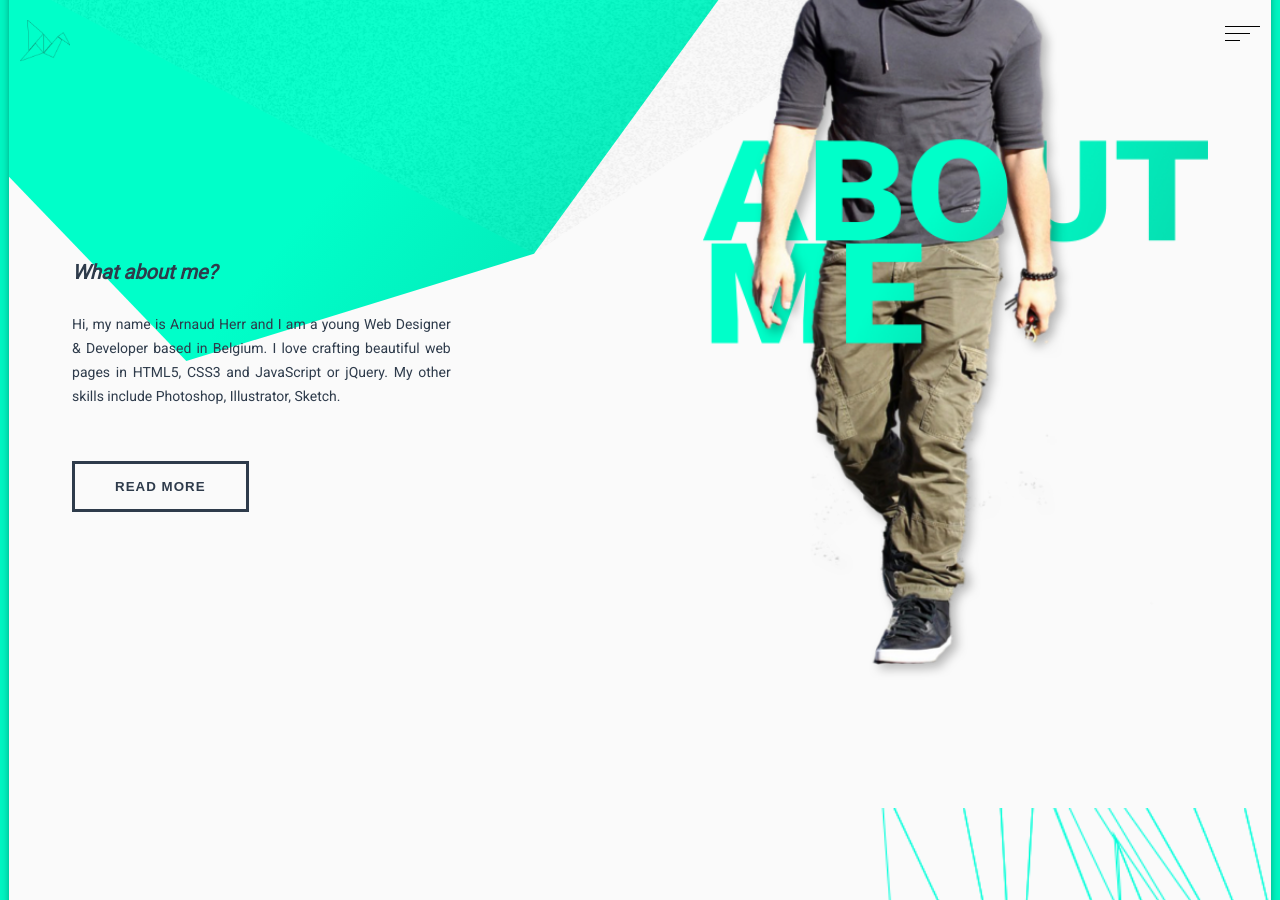
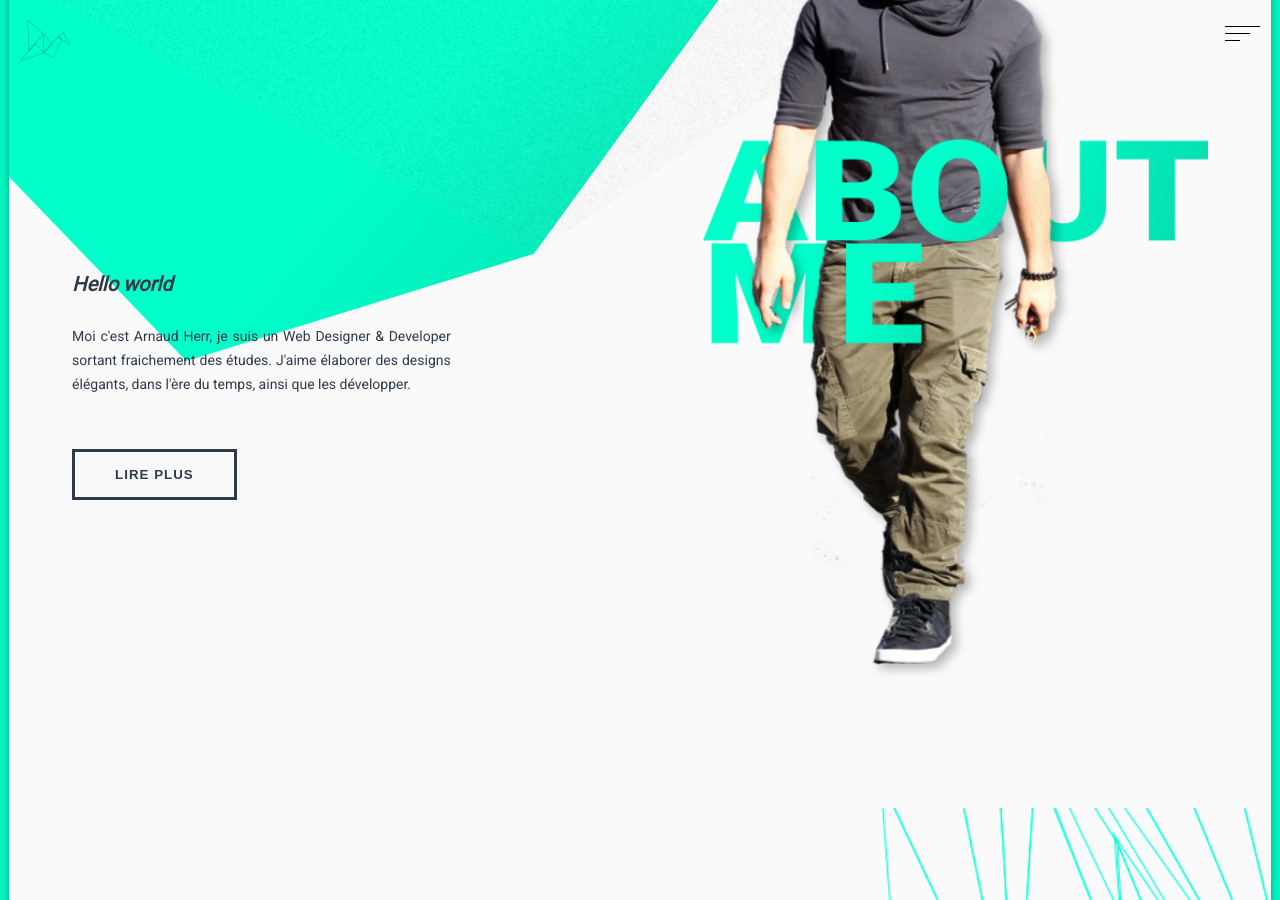
Before and after one commit to arnaudherr/arnaudherr.github.io, a Jekyll site: the page built from index.html, in a window 1280 px wide and 900 px high, scrolled down 997 px. Built offline with Jekyll 4.4.1, drawn with Linux system fonts in a browser that asks for light colours; some web fonts are replaced.

Commit message:
Description

```diff
--- a/index.html
+++ b/index.html
@@ -94,10 +94,9 @@ page_title: Home
          <h1>WEB DESIGNER<span>/</span>WEB DEVLOPPER</h1>
          <div class="flex__parent about__design margin-top clearfix ">
             <div class="about__title rotate">
-               <h2>What about me?</h2>
-               <p>Hi, my name is Arnaud Herr and I am a young Web Designer & Developer based in Belgium. I love crafting beautiful web pages in HTML5, CSS3 and JavaScript or jQuery. My other skills include Photoshop, Illustrator, Sketch.</p>
-
-                <a href="/about"><button class="btn btn-1 btn-1c">Read More</button></a>
+               <h2>Hello world</h2>
+               <p>Moi c'est Arnaud Herr, je suis un Web Designer & Developer sortant fraichement des études. J'aime élaborer des designs élégants, dans l'ère du temps, ainsi que les développer.</p>
+                <a href="/about"><button class="btn btn-1 btn-1c">Lire plus</button></a>
             </div>
             <div class="profil_pic"><img src="img/profil.png" alt=""></div>
          </div>
```
